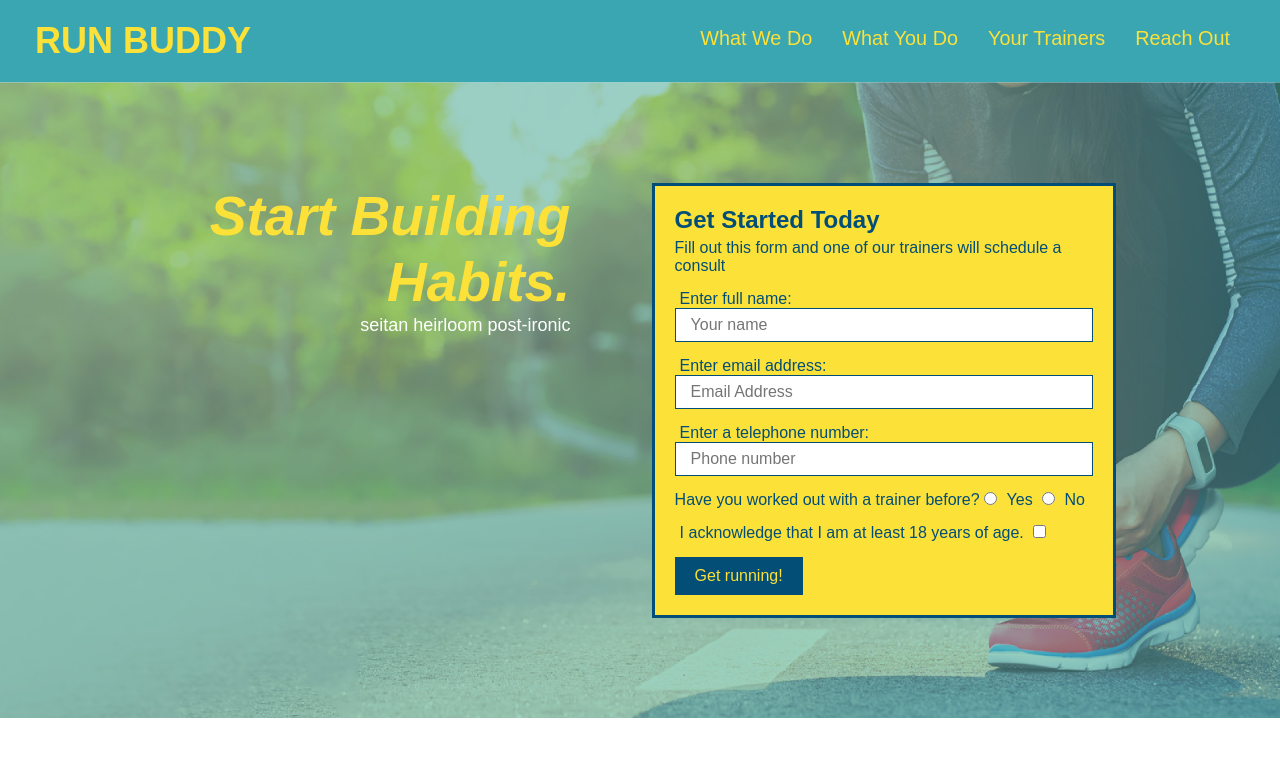
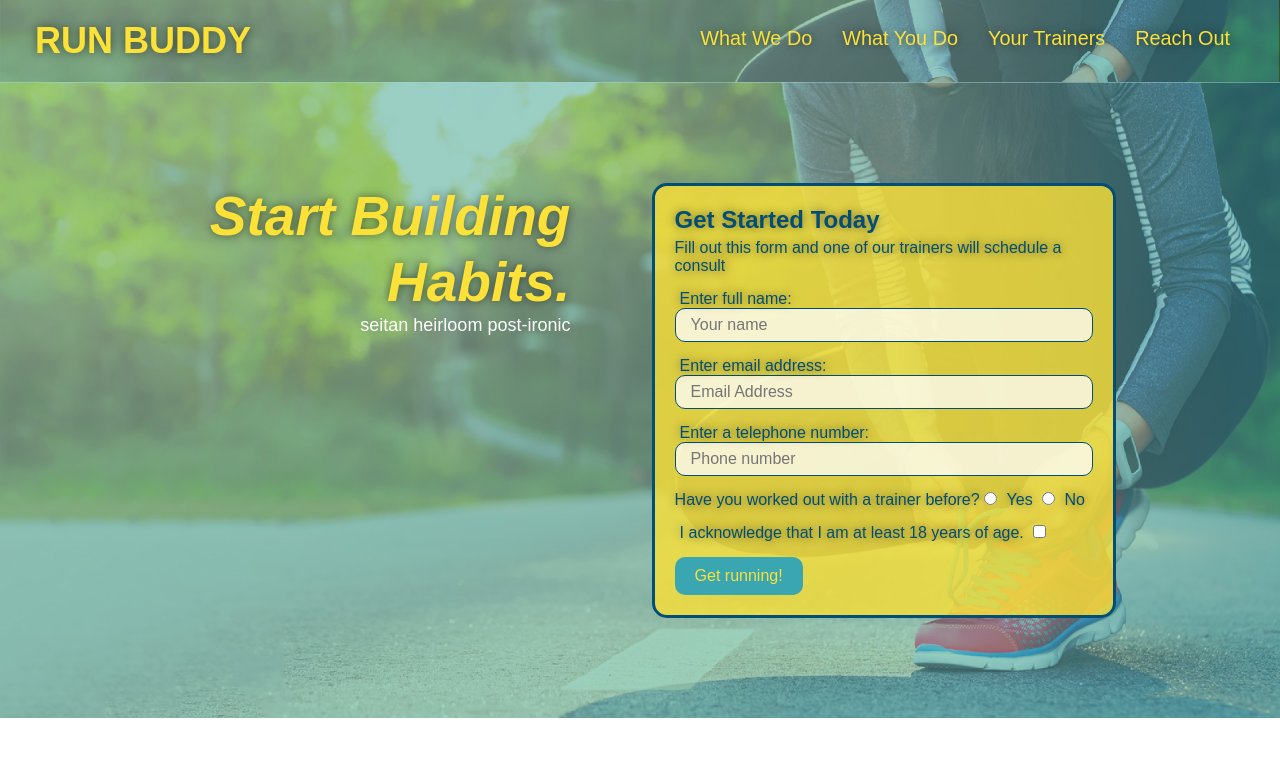
Before and after one commit to JonnyThompson7/run-buddy, a plain HTML site: page index.html in a window 1280 px wide. Shown: the top 775 px of the page. Drawn offline with Linux system fonts and the light colour scheme.

Commit message:
aesthetics

```diff
--- a/assets/css/style.css
+++ b/assets/css/style.css
@@ -16,6 +16,14 @@ header {
     display: flex;
     justify-content: space-between;
     flex-wrap: wrap;
+    position: -webkit-sticky;
+    position: sticky;
+    top: 0;
+    background-image: url("../images/hero-bg.jpg");
+    background-size: cover;
+    background-position: center;
+    background-attachment: fixed;
+    background-position: 80%;
 }
 
 header h1 {
@@ -23,6 +31,7 @@ header h1 {
     font-size: 36px;
     color: #fce138;
     margin: 0;
+    text-shadow: 0 0 10px rgba(0, 0, 0, 0.5);
 }
 
 header a {
@@ -46,6 +55,14 @@ header nav ul li a {
     padding: 10px 15px;
     font-weight: lighter;
     font-size: 1.55vw;
+    text-shadow: 0 0 10px rgba(0, 0, 0, 0.5);
+}
+
+header nav ul li a:hover {
+    background: #fce138;
+    color: #024e76;
+    border-radius: 15px;
+    text-shadow: none;
 }
 
 header h1 {
@@ -93,6 +110,8 @@ section {
     background-image: url("../images/hero-bg.jpg");
     background-size: cover;
     background-position: center;
+    background-attachment: fixed;
+    background-position: 80%;
     display: flex;
     justify-content: center;
     flex-wrap: wrap;
@@ -101,11 +120,13 @@ section {
 
 .hero-form {
     border: solid 3px #024e76;
-    background-color: #fce138;
+    background-color: rgb(252, 225, 56, .8);
     padding: 20px;
     color: #024e76;
     width: 40%;
     margin: 3.5%;
+    text-shadow: 0 0 10px rgba(0, 0, 0, 0.5);
+    border-radius: 15px;
 }
 
 .hero-form h3 {
@@ -130,6 +151,7 @@ section {
     font-style: italic;
     font-size: 55px;
     color: #fce138;
+    text-shadow: 0 0 10px rgba(0, 0, 0, 0.5);
 }
 
 .form-input {
@@ -140,6 +162,13 @@ section {
     color: #024e76;
     width: 100%;
     margin-bottom: 15px;
+    border-radius: 10px;
+    background-color: rgba(255, 255, 255, .75);
+}
+
+.form-input:focus {
+    background-color: rgba(255, 255, 255, 1);
+    outline: none;
 }
 
 .hero-form label {
@@ -152,6 +181,10 @@ section {
     border: none;
     padding: 10px 20px;
     font-size: 16px;
+    border-radius: 10px;
+}
+.hero-form button {
+    background-color: #39a6b2;
 }
 /* Hero Styles End */
 
@@ -200,11 +233,14 @@ section {
     margin: 50px auto;
     padding-bottom: 50px;
     width: 80%;
-    border-bottom: 1px solid #39a6b2;
     display: flex;
     flex-wrap: wrap;
     align-items: center;
     justify-content: space-between;
+}
+
+.step:not(:last-child) {
+    border-bottom: 1px solid #39a6b2;
 }
 
 .step h3 {
@@ -341,8 +377,13 @@ section {
     width: 100%;
     margin-bottom: 15px;
     margin-top: 5px;
+    border-radius: 10px;
+    background-color: rgba(255, 255, 255, .75);
 }
-
+.contact-form input:focus, .contact-form textarea:focus {
+    background-color: rgba(255, 255, 255, 1);
+    outline: none;
+}
 .contact-form button {
     width: 100%;
     border: none;
@@ -351,6 +392,12 @@ section {
     text-align: center;
     padding: 15px 0;
     font-size: 16px;
+    border-radius: 10px;
+}
+
+.contact-form button:hover {
+    color: #fce138;
+    background: #024e76;
 }
 
 .flex-row {
@@ -363,6 +410,7 @@ section {
     header {
         padding-bottom: 0;
         justify-content: center;
+        position: relative;
     }
     header h1 {
         width: 100%;
```
